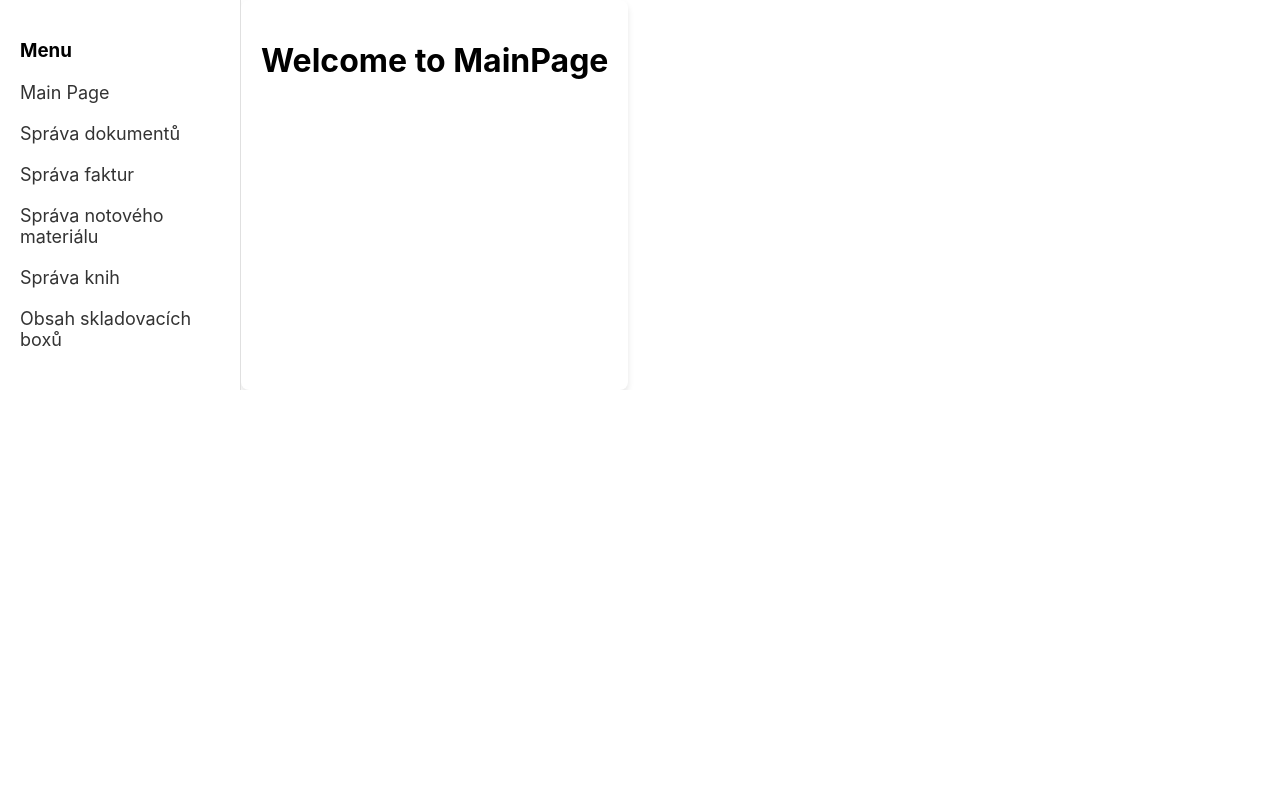
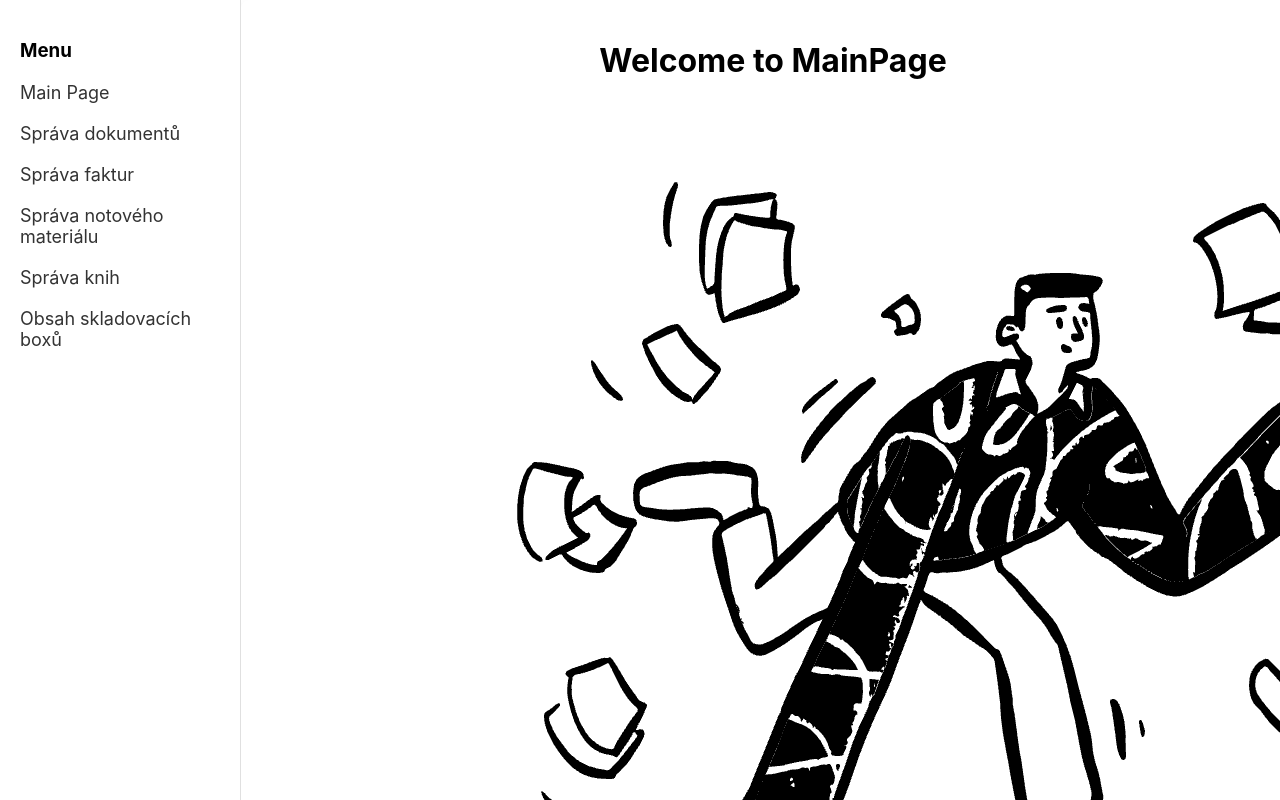
Before and after one commit to PavelContraMundum/FileManagement, a React (Create React App) app: page /main-page in a window 1280 px wide. Shown: the top 800 px of the page. Built offline with nearby package versions, Linux system fonts and the light colour scheme; the HTML template or start-up script is replaced by a standard one.

Commit message:
skrývání panelu, úprava mainpage

```diff
--- a/src/DocumentManagement.css
+++ b/src/DocumentManagement.css
@@ -148,6 +148,7 @@ tr:hover .eye-icon {
     color: #37352f;
     cursor: pointer;
     transition: background-color 0.3s;
+    margin-left: 10px;
   }
 
   .add-row-button:hover,
--- a/src/MainPage.css
+++ b/src/MainPage.css
@@ -1,6 +1,20 @@
 .main-page {
+  width: 100%;
     padding: 20px;
     background-color: white;
     border-radius: 8px;
     box-shadow: 0 4px 6px rgba(0, 0, 0, 0.1);
   }
+
+.main-header {
+  align-content: center;
+  text-align: center;
+}
+
+.main-pic {
+  margin-top: 80px;
+  display: block;
+  margin-left: auto;
+  margin-right: auto;
+  width: 50%;
+}
--- a/src/MainPage.js
+++ b/src/MainPage.js
@@ -1,10 +1,18 @@
 import React from 'react';
 import './MainPage.css';
+import documentsPic from './images/documents.png'
 
 function MainPage() {
     return (
         <div className="main-page">
-            <h1>Welcome to MainPage</h1>
+            <div className='main-header'>
+            <h1 >Welcome to MainPage</h1>
+            </div>
+
+
+            <div className='main-pic'>
+                <img src={documentsPic} alt="My image" />
+            </div>
         </div>
     );
 }
--- a/src/SideBar.css
+++ b/src/SideBar.css
@@ -1,5 +1,6 @@
 .sidebar {
     width: 250px;
+    height: 100vh;
     background-color: #ffffff;
     border-right: 1px solid #e0e0e0;
     padding: 20px;
```
Also changed, not shown: src/images/documents.png (added).
